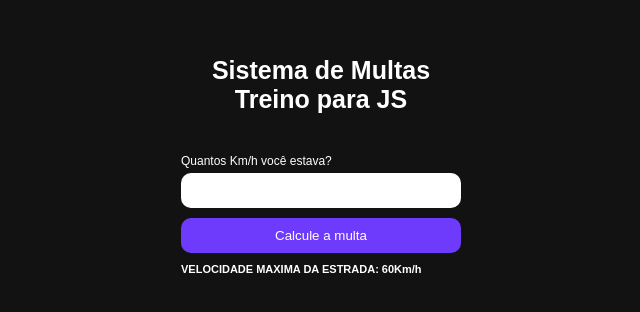
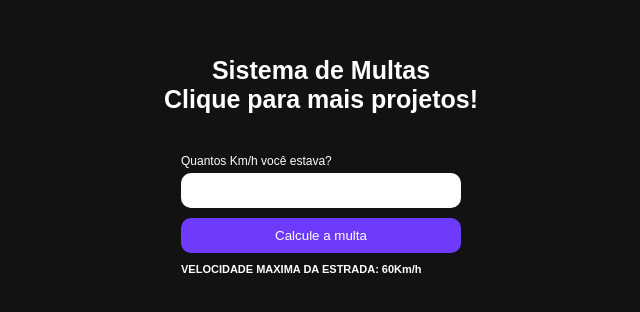
Before and after one commit to DevKawan/calc-multas, a plain HTML site: page index.html in a window 1280 px wide. Shown: the part 154-466 px from the top of the page, without its empty margins (319-959 px from the left). Drawn offline with Linux system fonts and the light colour scheme.

Commit message:
Update index.html

```diff
--- a/index.html
+++ b/index.html
@@ -14,7 +14,7 @@
 
         <div class="titulo">
             <a href="https://devkawan.github.io/Kali-KwnDev/">Sistema de Multas</a>
-            <a class="sub-titulo" href="https://devkawan.github.io/Kali-KwnDev/">Treino para JS</a>
+            <a class="sub-titulo" href="https://devkawan.github.io/Kali-KwnDev/">Clique para mais projetos!</a>
         </div>
 
         <div class="main">
```
